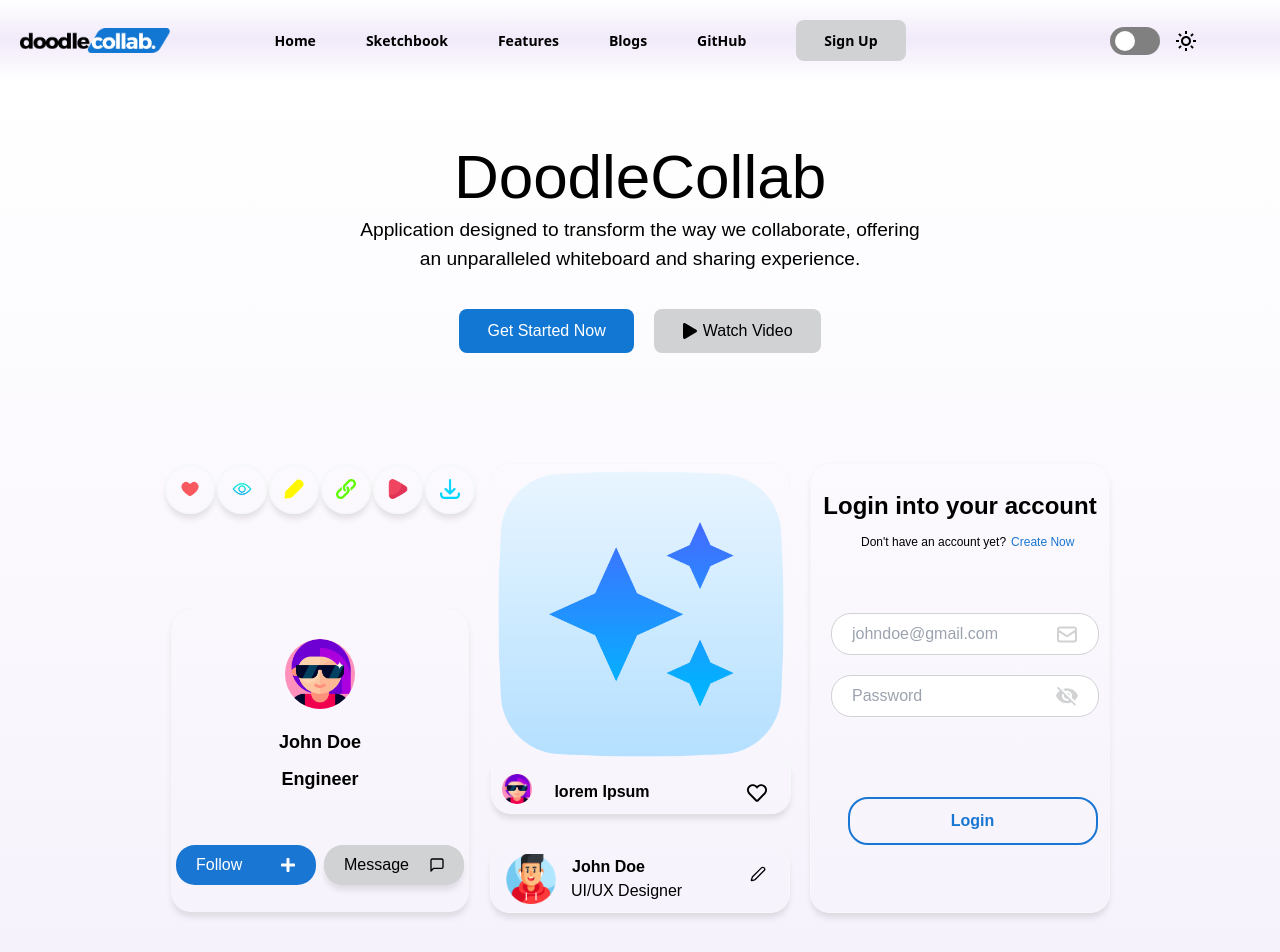
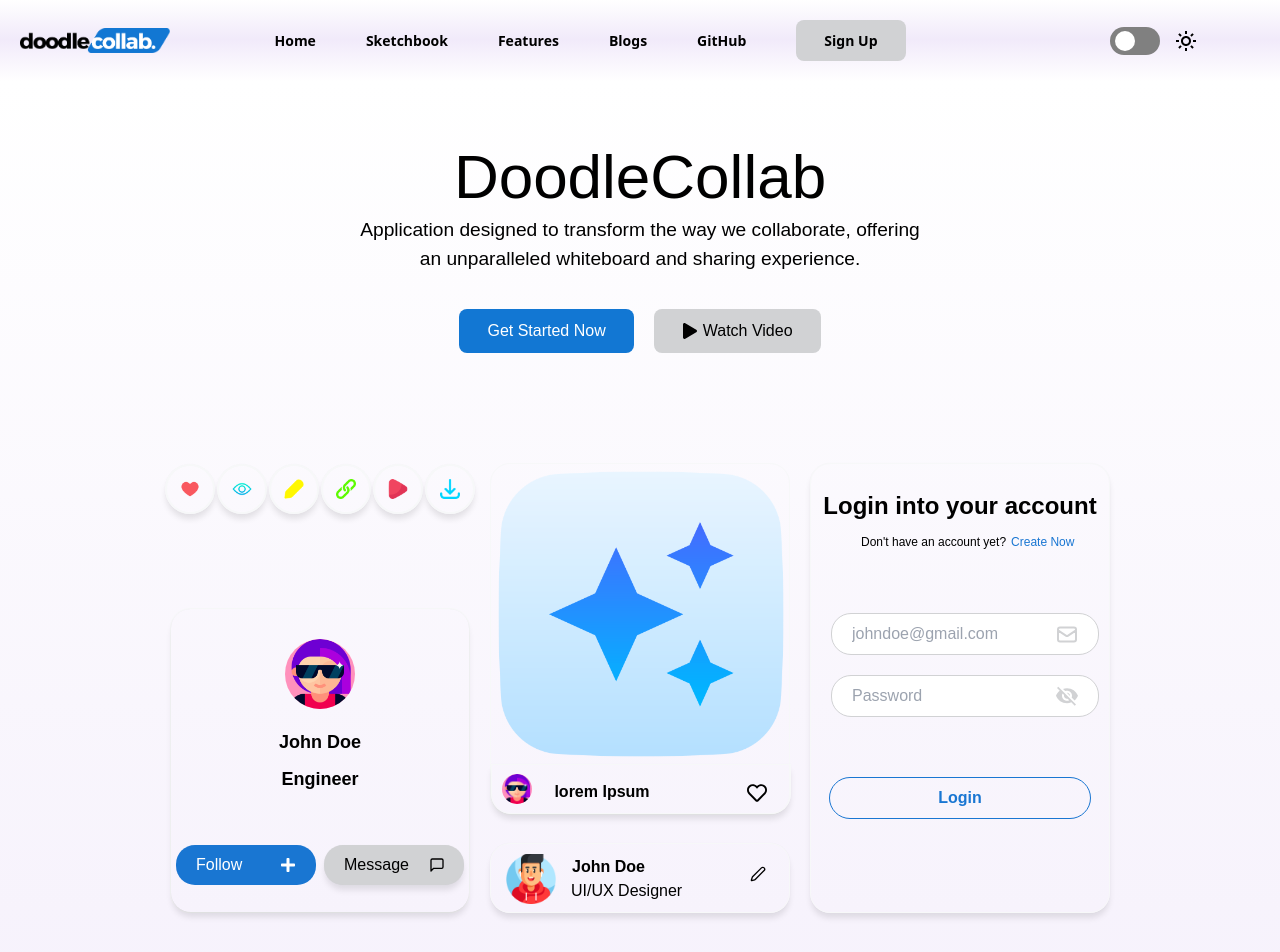
Before and after one commit to WikiPortal/DoodleCollab, a React (Vite) app: page / in a window 1280 px wide. Shown: the top 952 px of the page. Built offline with nearby package versions, Linux system fonts and the light colour scheme.

Commit message:
feat: show loading spinner on home page login loading state

```diff
--- a/src/components/Banner/HomeBanner.jsx
+++ b/src/components/Banner/HomeBanner.jsx
@@ -20,6 +20,7 @@ import homeBannerUI from "../../assets/Home/homeBannerUI.png";
 import johnDoe from "../../assets/Home/johnDoe.png";
 import { useAppContext } from "../../context/AppContext";
 import { useMutation } from "@tanstack/react-query";
+import { ImSpinner9 } from "react-icons/im";
 
 const HomeBanner = () => {
   const { isDarkMode } = useTheme();
@@ -29,7 +30,7 @@ const HomeBanner = () => {
 
   const { register, handleSubmit } = useForm();
 
-  const { mutate: loginUserMutate } = useMutation({
+  const { mutate: loginUserMutate, isPending: isLoginPending } = useMutation({
     mutationFn: (user) =>
       axios.post(
         "https://doodlecollab-backend.onrender.com/api/users/login",
@@ -253,8 +254,13 @@ const HomeBanner = () => {
                     )}
                   </button>
                 </div>
-                <button className="login-button" type="submit">
-                  Login
+                <button
+                  disabled={isLoginPending}
+                  className="text-base text-[#1976d2] border border-[#1976d2] inline-flex justify-center items-center gap-4 font-semibold rounded-full py-2 mt-10 w-[88%] transition-colors hover:bg-[#1976d2] hover:text-white disabled:opacity-60"
+                  type="submit"
+                >
+                  {isLoginPending && <ImSpinner9 className="animate-spin" />}
+                  <span>Login</span>
                 </button>
               </form>
             </div>
```
